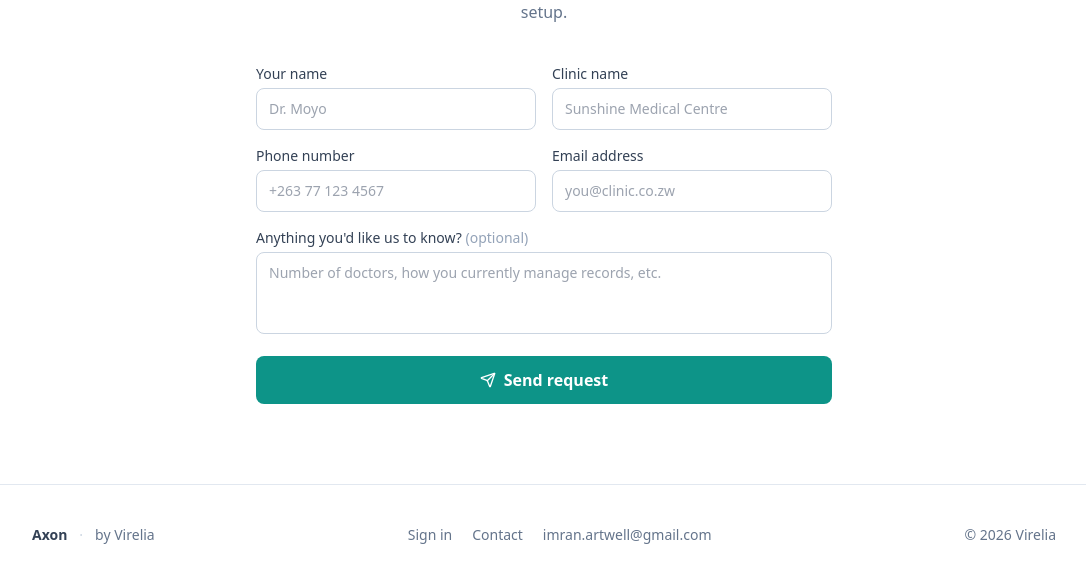
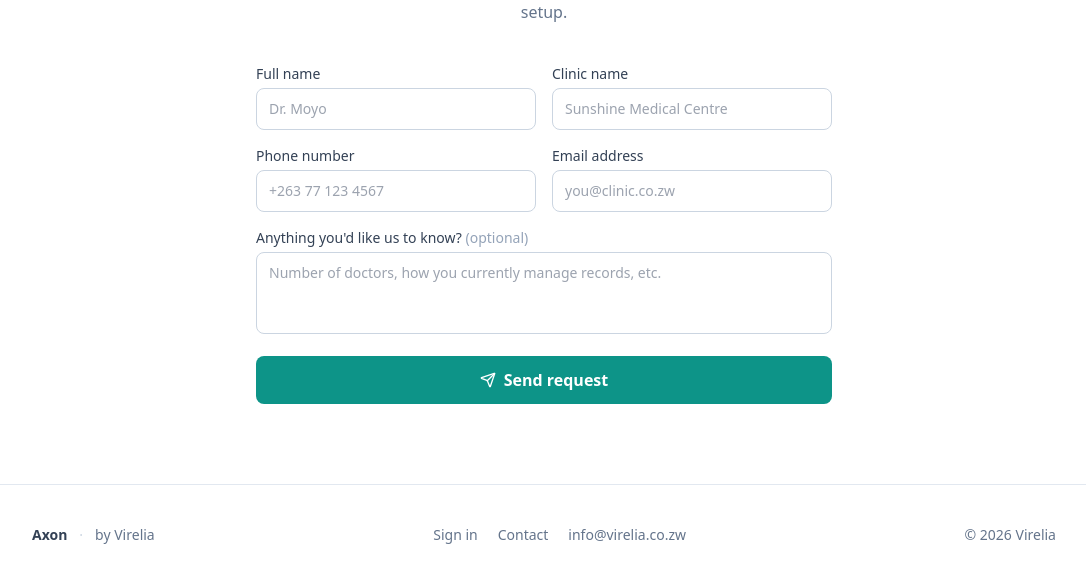
Before and after one commit to ImranArtwel/virelia-website, a React (Vite) app: page / in a window 1280 px wide. Shown: the part 3721-4303 px from the top of the page, without its empty margins (96-1182 px from the left). Built offline with nearby package versions, Linux system fonts and the light colour scheme.

Commit message:
update email

```diff
--- a/src/components/ContactForm.tsx
+++ b/src/components/ContactForm.tsx
@@ -1,42 +1,59 @@
-import { useState } from 'react';
-import { Send, CheckCircle } from 'lucide-react';
+import { CheckCircle, Send } from "lucide-react";
+import { useState } from "react";
 
 // Create a free form at https://formspree.io and paste the endpoint here
-const FORMSPREE_ENDPOINT = 'https://formspree.io/f/YOUR_FORM_ID';
+const FORMSPREE_ENDPOINT = "https://formspree.io/f/mdajgryw";
 
 export function ContactForm() {
-  const [status, setStatus] = useState<'idle' | 'submitting' | 'success' | 'error'>('idle');
-  const [form, setForm] = useState({ name: '', clinic: '', phone: '', email: '', message: '' });
+  const [status, setStatus] = useState<
+    "idle" | "submitting" | "success" | "error"
+  >("idle");
+  const [form, setForm] = useState({
+    name: "",
+    clinic: "",
+    phone: "",
+    email: "",
+    message: "",
+  });
 
-  const handleChange = (e: React.ChangeEvent<HTMLInputElement | HTMLTextAreaElement>) => {
+  const handleChange = (
+    e: React.ChangeEvent<HTMLInputElement | HTMLTextAreaElement>,
+  ) => {
     setForm((prev) => ({ ...prev, [e.target.name]: e.target.value }));
   };
 
   const handleSubmit = async (e: React.FormEvent) => {
     e.preventDefault();
-    setStatus('submitting');
+    setStatus("submitting");
     try {
       const res = await fetch(FORMSPREE_ENDPOINT, {
-        method: 'POST',
-        headers: { 'Content-Type': 'application/json', Accept: 'application/json' },
+        method: "POST",
+        headers: {
+          "Content-Type": "application/json",
+          Accept: "application/json",
+        },
         body: JSON.stringify(form),
       });
       if (res.ok) {
-        setStatus('success');
+        setStatus("success");
       } else {
-        setStatus('error');
+        setStatus("error");
       }
     } catch {
-      setStatus('error');
+      setStatus("error");
     }
   };
 
-  if (status === 'success') {
+  if (status === "success") {
     return (
       <div className="flex flex-col items-center justify-center py-12 text-center">
         <CheckCircle className="w-12 h-12 text-teal-500 mb-4" />
-        <h3 className="text-lg font-semibold text-slate-900">Thanks — we'll be in touch within 24 hours.</h3>
-        <p className="mt-2 text-sm text-slate-500">In the meantime, feel free to start your free trial.</p>
+        <h3 className="text-lg font-semibold text-slate-900">
+          Thanks — we'll be in touch within 24 hours.
+        </h3>
+        <p className="mt-2 text-sm text-slate-500">
+          In the meantime, feel free to start your free trial.
+        </p>
       </div>
     );
   }
@@ -45,16 +62,24 @@ export function ContactForm() {
     <section id="contact" className="py-16 sm:py-20 px-4">
       <div className="max-w-xl mx-auto">
         <div className="text-center mb-10">
-          <h2 className="text-2xl sm:text-3xl font-bold text-slate-900">Request a demo</h2>
+          <h2 className="text-2xl sm:text-3xl font-bold text-slate-900">
+            Request a demo
+          </h2>
           <p className="mt-3 text-slate-500">
-            We'll walk you through Axon and answer any questions about your clinic's setup.
+            We'll walk you through Axon and answer any questions about your
+            clinic's setup.
           </p>
         </div>
 
         <form onSubmit={handleSubmit} className="space-y-4">
           <div className="grid sm:grid-cols-2 gap-4">
             <div>
-              <label htmlFor="name" className="block text-sm font-medium text-slate-700 mb-1">Your name</label>
+              <label
+                htmlFor="name"
+                className="block text-sm font-medium text-slate-700 mb-1"
+              >
+                Full name
+              </label>
               <input
                 id="name"
                 name="name"
@@ -67,7 +92,12 @@ export function ContactForm() {
               />
             </div>
             <div>
-              <label htmlFor="clinic" className="block text-sm font-medium text-slate-700 mb-1">Clinic name</label>
+              <label
+                htmlFor="clinic"
+                className="block text-sm font-medium text-slate-700 mb-1"
+              >
+                Clinic name
+              </label>
               <input
                 id="clinic"
                 name="clinic"
@@ -82,7 +112,12 @@ export function ContactForm() {
           </div>
           <div className="grid sm:grid-cols-2 gap-4">
             <div>
-              <label htmlFor="phone" className="block text-sm font-medium text-slate-700 mb-1">Phone number</label>
+              <label
+                htmlFor="phone"
+                className="block text-sm font-medium text-slate-700 mb-1"
+              >
+                Phone number
+              </label>
               <input
                 id="phone"
                 name="phone"
@@ -95,7 +130,12 @@ export function ContactForm() {
               />
             </div>
             <div>
-              <label htmlFor="email" className="block text-sm font-medium text-slate-700 mb-1">Email address</label>
+              <label
+                htmlFor="email"
+                className="block text-sm font-medium text-slate-700 mb-1"
+              >
+                Email address
+              </label>
               <input
                 id="email"
                 name="email"
@@ -108,7 +148,13 @@ export function ContactForm() {
             </div>
           </div>
           <div>
-            <label htmlFor="message" className="block text-sm font-medium text-slate-700 mb-1">Anything you'd like us to know? <span className="text-slate-400 font-normal">(optional)</span></label>
+            <label
+              htmlFor="message"
+              className="block text-sm font-medium text-slate-700 mb-1"
+            >
+              Anything you'd like us to know?{" "}
+              <span className="text-slate-400 font-normal">(optional)</span>
+            </label>
             <textarea
               id="message"
               name="message"
@@ -120,17 +166,19 @@ export function ContactForm() {
             />
           </div>
 
-          {status === 'error' && (
-            <p className="text-sm text-red-600">Something went wrong — please try again or email us directly.</p>
+          {status === "error" && (
+            <p className="text-sm text-red-600">
+              Something went wrong — please try again or email us directly.
+            </p>
           )}
 
           <button
             type="submit"
-            disabled={status === 'submitting'}
+            disabled={status === "submitting"}
             className="w-full flex items-center justify-center gap-2 px-6 py-3 bg-teal-600 text-white font-semibold rounded-lg hover:bg-teal-700 disabled:opacity-60 transition-colors"
           >
             <Send className="w-4 h-4" />
-            {status === 'submitting' ? 'Sending…' : 'Send request'}
+            {status === "submitting" ? "Sending…" : "Send request"}
           </button>
         </form>
       </div>
--- a/src/components/Footer.tsx
+++ b/src/components/Footer.tsx
@@ -1,4 +1,4 @@
-const APP_URL = 'https://axon.virelia.co.zw';
+const APP_URL = "https://axon.virelia.co.zw";
 
 export function Footer() {
   return (
@@ -10,9 +10,18 @@ export function Footer() {
           <span>by Virelia</span>
         </div>
         <div className="flex items-center gap-5">
-          <a href={APP_URL} className="hover:text-slate-800 transition-colors">Sign in</a>
-          <a href="#contact" className="hover:text-slate-800 transition-colors">Contact</a>
-          <a href="mailto:imran.artwell@gmail.com" className="hover:text-slate-800 transition-colors">imran.artwell@gmail.com</a>
+          <a href={APP_URL} className="hover:text-slate-800 transition-colors">
+            Sign in
+          </a>
+          <a href="#contact" className="hover:text-slate-800 transition-colors">
+            Contact
+          </a>
+          <a
+            href="mailto:info@virelia.co.zw"
+            className="hover:text-slate-800 transition-colors"
+          >
+            info@virelia.co.zw
+          </a>
         </div>
         <p>© {new Date().getFullYear()} Virelia</p>
       </div>
```
